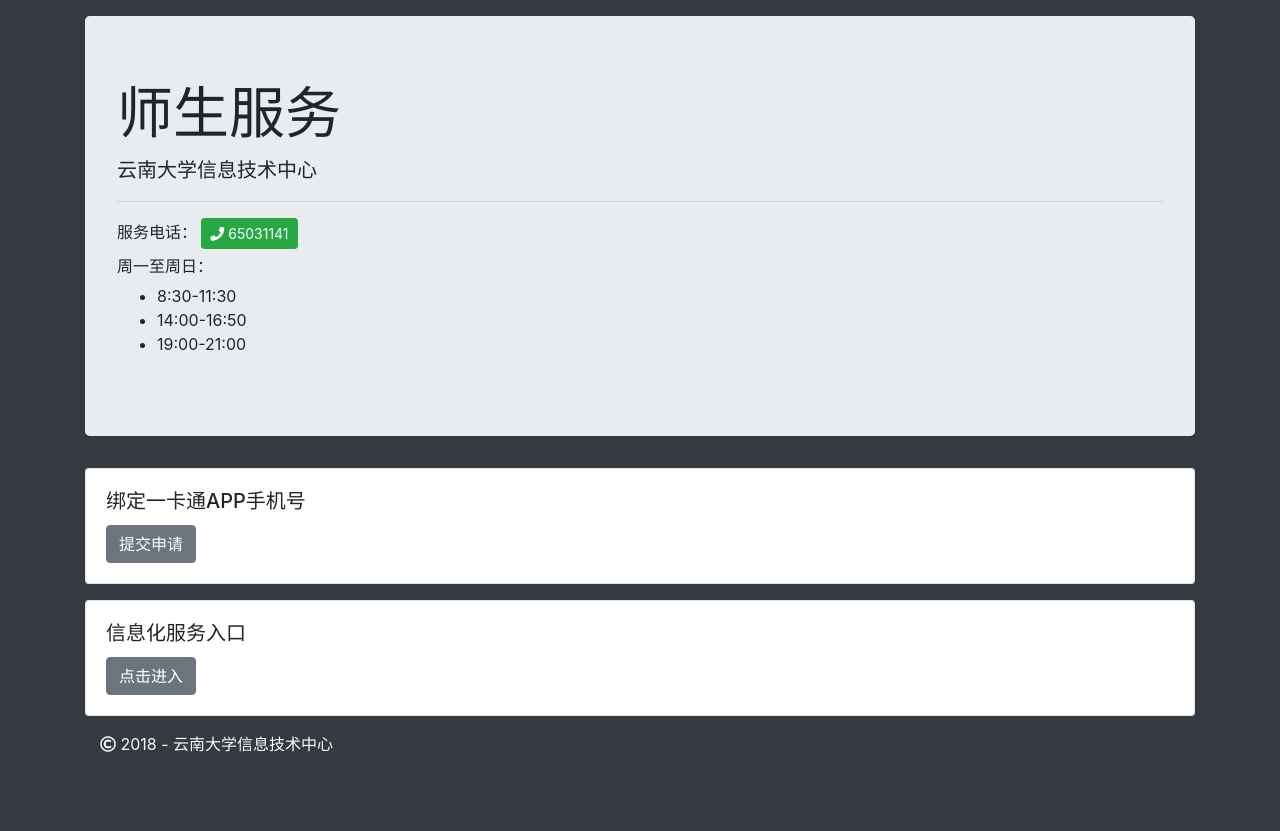
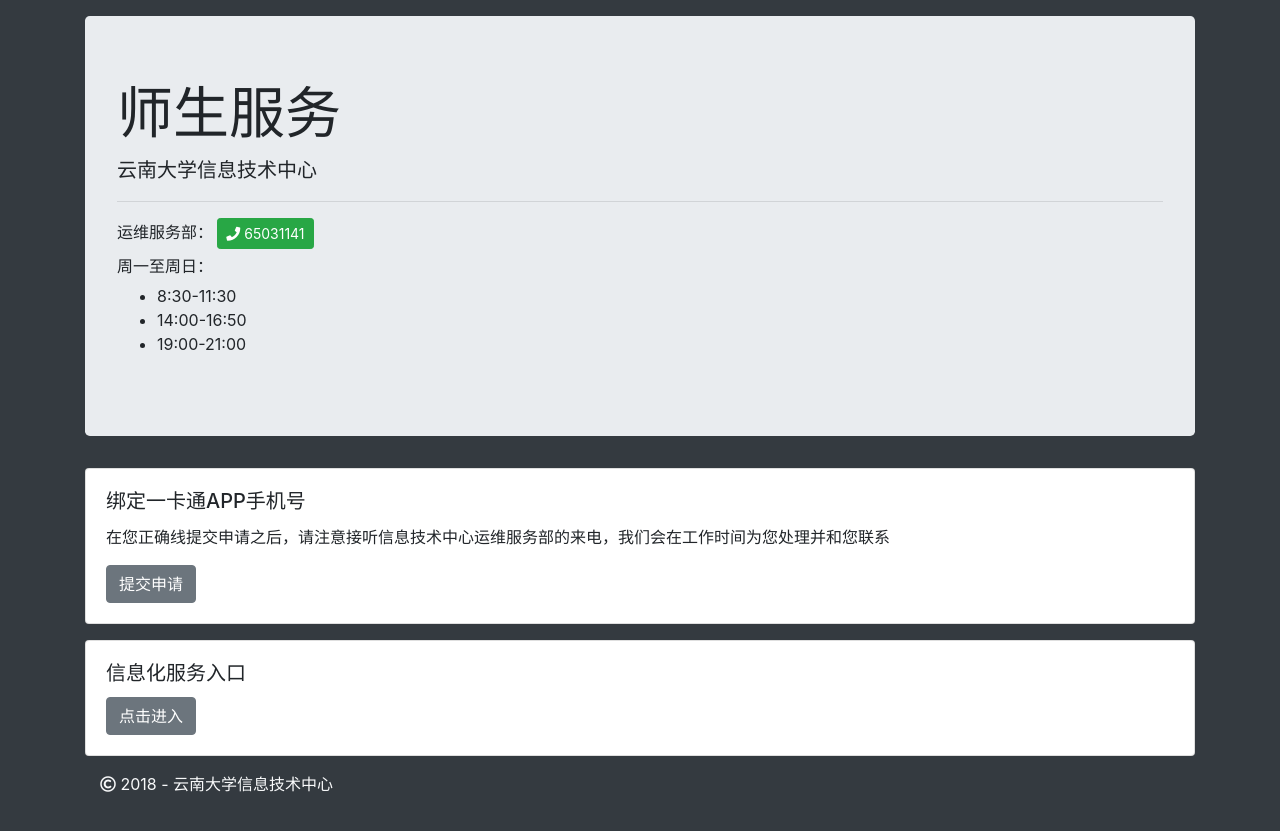
Before and after one commit to YNUOMS/ynuoms.github.io, a Jekyll site: the page built from index.html, in a window 1280 px wide. Shown: the top 831 px of the page. Built offline with Jekyll 4.4.1, drawn with Linux system fonts in a browser that asks for light colours; nearby versions of some CDN libraries.

Commit message:
增加服务描述

```diff
--- a/index.html
+++ b/index.html
@@ -28,7 +28,7 @@ layout: index
 
             <hr class="display-4">
 
-            <h6 class="display-6">服务电话：
+            <h6 class="display-6">运维服务部：
                 <a class="btn btn-success btn-sm" href="tel:+86087165031141">
                     <span class="fas fa-phone"></span>
                     65031141
@@ -45,6 +45,7 @@ layout: index
         <div class="card" style="width: 100%">
             <div class="card-body">
                 <h5 class="card-title">绑定一卡通APP手机号</h5>
+                <p>在您正确线提交申请之后，请注意接听信息技术中心运维服务部的来电，我们会在工作时间为您处理并和您联系</p>
                 <a class="btn btn-secondary" href="https://jiandaoyun.com/f/5afe3659f9e8ef12024a838f">提交申请</a>
             </div>
         </div>
```
